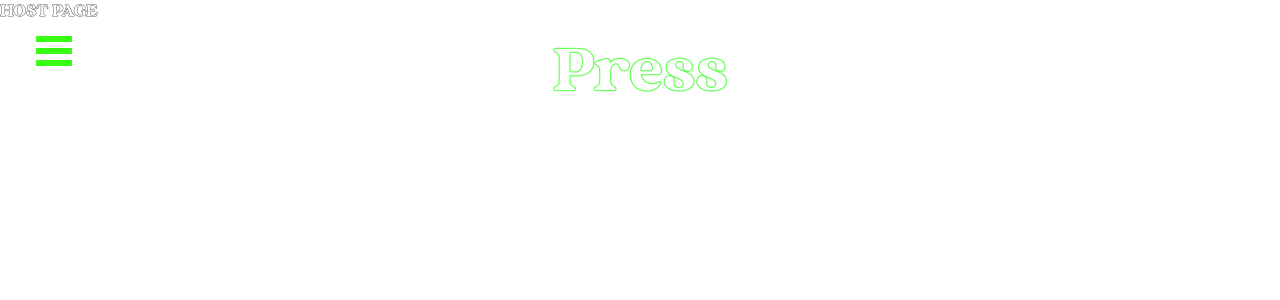
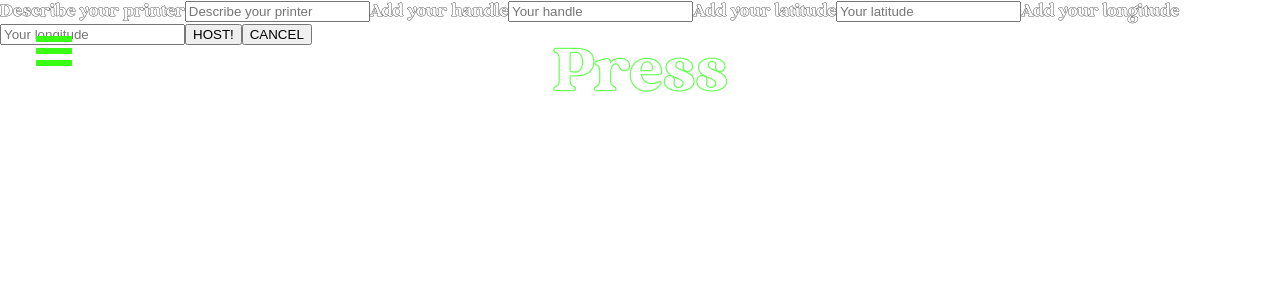
Before and after one commit to tmy2stp/press-print, a React (Create React App) app: page /host in a window 1280 px wide. Shown: the top 300 px of the page. Built offline with nearby package versions, Linux system fonts and the light colour scheme.

Commit message:
added host form and ensured it works with post endpoint in api

```diff
--- a/package.json
+++ b/package.json
@@ -14,6 +14,7 @@
     "react-burger-menu": "^3.0.8",
     "react-dom": "^18.2.0",
     "react-firebase-hooks": "^5.0.3",
+    "react-hook-form": "^7.36.1",
     "react-map-gl": "^7.0.19",
     "react-map-gl-geocoder": "^2.2.0",
     "react-router-dom": "^6.4.0",
--- /dev/null
+++ b/src/components/HostForm/HostForm.js
@@ -0,0 +1,52 @@
+import './HostForm.scss';
+import React from "react";
+import { useState } from "react";
+import { useForm } from "react-hook-form";
+import { Link } from 'react-router-dom';
+import axios from 'axios';
+
+const HostForm = () => {
+    const [message, setMessage] = useState('');
+    const { handleSubmit, reset } = useForm();
+    const API_URL = "http://localhost:8000/printers";
+
+    const onSubmit = async (data, e) => {
+        e.preventDefault();
+        axios.post((API_URL), {
+            description:e.target[0].value,
+            handle:e.target[1].value,
+            latitude:e.target[2].value,
+            longitude:e.target[3].value
+        })
+        .then(response => {
+            console.log(response);
+        })
+        .catch (function (error) {
+            console.log(error);
+        });
+        setMessage("Host added to the map!");
+        reset();
+    };
+
+    return (
+        <form className="host__form" onSubmit={handleSubmit(onSubmit)}>
+            <label htmlFor="form__description" className="host__label">Describe your printer</label>
+            <input type="text" id="form__description" className="host__text-input-box" placeholder="Describe your printer"></input>
+            <label htmlFor="form__handle" className="host__label">Add your handle</label>
+            <input id="form__handle" className="host__text-input-box" placeholder="Your handle"></input>
+            <label htmlFor="form__lat" className="host__label">Add your latitude</label>
+            <input id="form__lat" className="host__text-input-box" placeholder="Your latitude"></input>
+            <label htmlFor="form__lon" className="host__label">Add your longitude</label>
+            <input id="form__lon" className="host__text-input-box" placeholder="Your longitude"></input>
+            {message}
+            <button type="submit" className="host__btn">
+                HOST!
+            </button>
+            <Link to="/" className="host__cancel"><button className="host__cancel-btn">
+                CANCEL
+            </button></Link>
+        </form>
+    );
+};
+
+export default HostForm
--- a/src/pages/Host.js
+++ b/src/pages/Host.js
@@ -1,11 +1,11 @@
-//const express = require("express");
-//const router = express.Router();
-//const fs = require("fs");
+import HostForm from '../components/HostForm/HostForm';
 const hostsPath = '../data/printers.json';
 
 function Host() {
     return (
-        <div>HOST PAGE</div>
+        <section>
+            <HostForm />
+        </section>
     );
 }
 
```
Also changed, not shown: src/components/HostForm/HostForm.scss (added), 1 other file (tests, documents, lock files or other folders).
